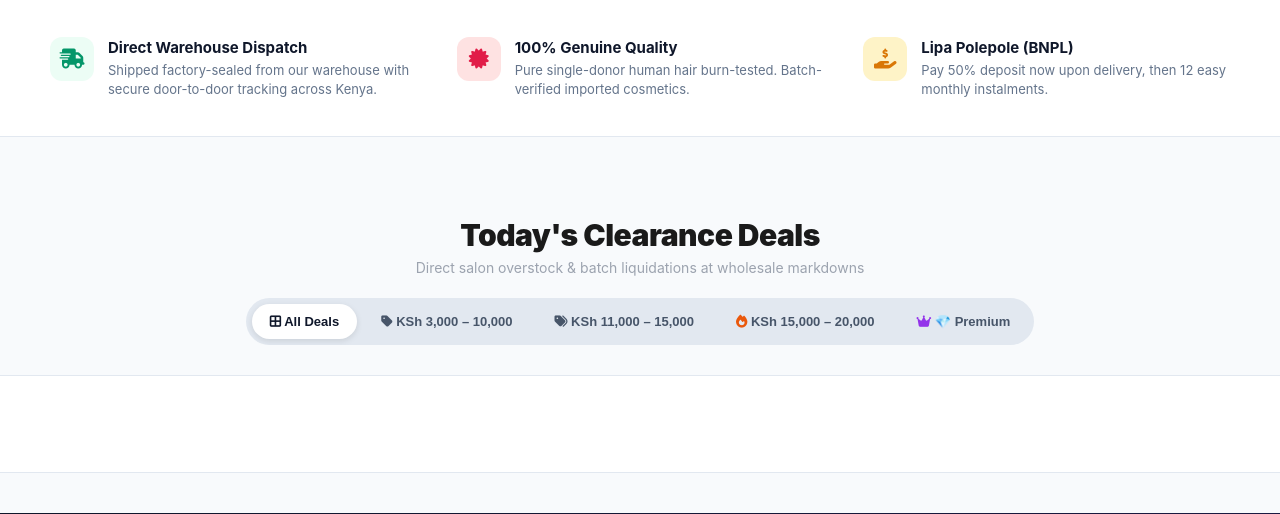
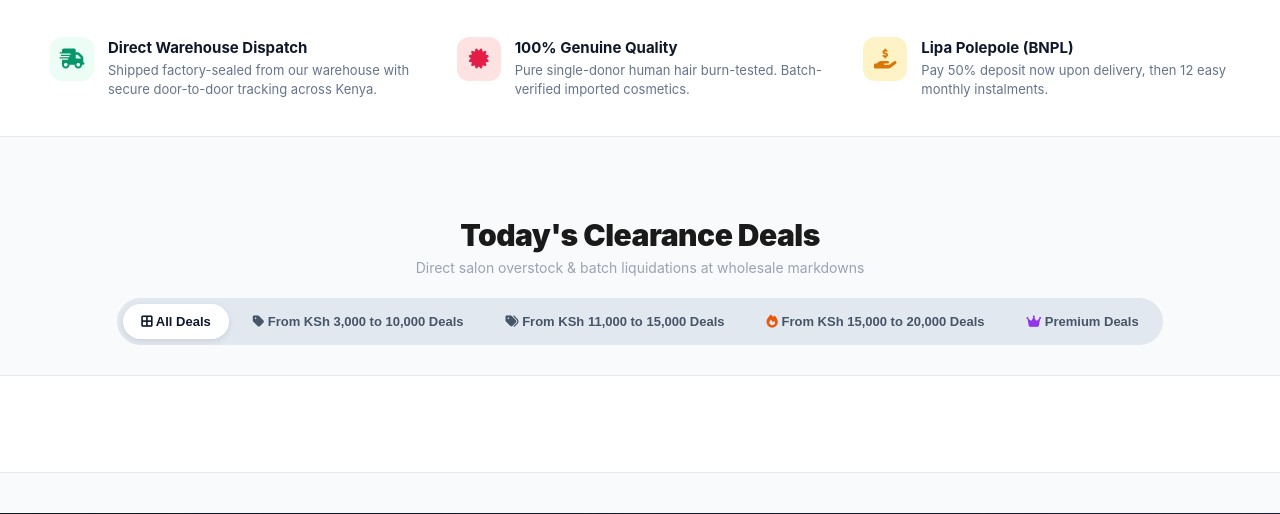
Before and after one commit to Leneyv/Clearance-Deal, a WordPress theme: template wp-content/themes/clearance-deal/front-page.php in a window 1280 px wide. Shown: the part 864-1378 px from the top of the page. Run offline with PHP 8.4 and a stand-in for WordPress, Linux system fonts and the light colour scheme; the site name, menu and one post (Sample post) are stand-ins, and other content is empty; some libraries are stand-ins or nearby versions.

Commit message:
fix(ui): remove pricing category badges from products and update category headlines to From KSh X to Y Deals

```diff
--- a/wp-content/themes/clearance-deal/front-page.php
+++ b/wp-content/themes/clearance-deal/front-page.php
@@ -142,16 +142,16 @@ get_header();
 				<i class="fa-solid fa-border-all"></i> All Deals
 			</button>
 			<button type="button" class="tab-filter-btn" data-cat="price-1" onclick="filterCategoryTab('price-1', this)" style="padding:10px 18px; border-radius:999px; font-size:13px; font-weight:700; border:none; cursor:pointer; background:transparent; color:#475569; transition:all 0.2s; white-space:nowrap;">
-				<i class="fa-solid fa-tag"></i> KSh 3,000 – 10,000
+				<i class="fa-solid fa-tag"></i> From KSh 3,000 to 10,000 Deals
 			</button>
 			<button type="button" class="tab-filter-btn" data-cat="price-2" onclick="filterCategoryTab('price-2', this)" style="padding:10px 18px; border-radius:999px; font-size:13px; font-weight:700; border:none; cursor:pointer; background:transparent; color:#475569; transition:all 0.2s; white-space:nowrap;">
-				<i class="fa-solid fa-tags"></i> KSh 11,000 – 15,000
+				<i class="fa-solid fa-tags"></i> From KSh 11,000 to 15,000 Deals
 			</button>
 			<button type="button" class="tab-filter-btn" data-cat="price-3" onclick="filterCategoryTab('price-3', this)" style="padding:10px 18px; border-radius:999px; font-size:13px; font-weight:700; border:none; cursor:pointer; background:transparent; color:#475569; transition:all 0.2s; white-space:nowrap;">
-				<i class="fa-solid fa-fire" style="color:#ea580c;"></i> KSh 15,000 – 20,000
+				<i class="fa-solid fa-fire" style="color:#ea580c;"></i> From KSh 15,000 to 20,000 Deals
 			</button>
 			<button type="button" class="tab-filter-btn" data-cat="premium" onclick="filterCategoryTab('premium', this)" style="padding:10px 18px; border-radius:999px; font-size:13px; font-weight:700; border:none; cursor:pointer; background:transparent; color:#475569; transition:all 0.2s; white-space:nowrap;">
-				<i class="fa-solid fa-crown" style="color:#9333ea;"></i> 💎 Premium
+				<i class="fa-solid fa-crown" style="color:#9333ea;"></i> Premium Deals
 			</button>
 		</div>
 	</div>
@@ -249,7 +249,7 @@ get_header();
 							<div class="tier-section-header" data-tier-header="price-1" style="grid-column: 1 / -1; margin: 10px 0 10px; padding: 14px 20px; background: #f8fafc; border-left: 4px solid #0f172a; border-radius: 8px; display: flex; align-items: center; justify-content: space-between; box-shadow: 0 1px 3px rgba(0,0,0,0.05);">
 								<div style="font-weight: 800; font-size: 16px; color: #0f172a; display: flex; align-items: center; gap: 8px;">
 									<i class="fa-solid fa-tag" style="color: #0f172a;"></i>
-									<span>1st Category: KSh 3,000 – 10,000 Deals</span>
+									<span>From KSh 3,000 to 10,000 Deals</span>
 								</div>
 								<span style="font-size: 12px; font-weight: 700; color: #475569; background: #e2e8f0; padding: 4px 10px; border-radius: 999px;">Under 10K</span>
 							</div>
@@ -259,7 +259,7 @@ get_header();
 							<div class="tier-section-header" data-tier-header="price-2" style="grid-column: 1 / -1; margin: 30px 0 10px; padding: 14px 20px; background: #f0fdf4; border-left: 4px solid #16a34a; border-radius: 8px; display: flex; align-items: center; justify-content: space-between; box-shadow: 0 1px 3px rgba(0,0,0,0.05);">
 								<div style="font-weight: 800; font-size: 16px; color: #166534; display: flex; align-items: center; gap: 8px;">
 									<i class="fa-solid fa-tags" style="color: #16a34a;"></i>
-									<span>2nd Category: KSh 11,000 – 15,000 Deals</span>
+									<span>From KSh 11,000 to 15,000 Deals</span>
 								</div>
 								<span style="font-size: 12px; font-weight: 700; color: #166534; background: #dcfce7; padding: 4px 10px; border-radius: 999px;">11K – 15K</span>
 							</div>
@@ -269,7 +269,7 @@ get_header();
 							<div class="tier-section-header" data-tier-header="price-3" style="grid-column: 1 / -1; margin: 30px 0 10px; padding: 14px 20px; background: #fff7ed; border-left: 4px solid #ea580c; border-radius: 8px; display: flex; align-items: center; justify-content: space-between; box-shadow: 0 1px 3px rgba(0,0,0,0.05);">
 								<div style="font-weight: 800; font-size: 16px; color: #9a3412; display: flex; align-items: center; gap: 8px;">
 									<i class="fa-solid fa-fire" style="color: #ea580c;"></i>
-									<span>3rd Category: KSh 15,000 – 20,000 Deals</span>
+									<span>From KSh 15,000 to 20,000 Deals</span>
 								</div>
 								<span style="font-size: 12px; font-weight: 700; color: #9a3412; background: #ffedd5; padding: 4px 10px; border-radius: 999px;">15K – 20K</span>
 							</div>
@@ -279,7 +279,7 @@ get_header();
 							<div class="tier-section-header" data-tier-header="premium" style="grid-column: 1 / -1; margin: 30px 0 10px; padding: 14px 20px; background: linear-gradient(135deg, #faf5ff 0%, #f3e8ff 100%); border-left: 4px solid #9333ea; border-radius: 8px; display: flex; align-items: center; justify-content: space-between; box-shadow: 0 1px 3px rgba(0,0,0,0.05);">
 								<div style="font-weight: 800; font-size: 16px; color: #6b21a8; display: flex; align-items: center; gap: 8px;">
 									<i class="fa-solid fa-crown" style="color: #9333ea;"></i>
-									<span>4th Category: 💎 Premium Clearance Deals</span>
+									<span>From KSh 20,000 &amp; Above – Premium Deals</span>
 								</div>
 								<span style="font-size: 12px; font-weight: 800; color: #7e22ce; background: #f5d0fe; padding: 4px 10px; border-radius: 999px;">Premium Tier</span>
 							</div>
@@ -328,16 +328,6 @@ get_header();
 							<?php endif; ?>
 							<?php if ( ! $in_stock ) : ?>
 								<div class="badge-clearance"><?php esc_html_e( 'Sold Out', 'clearance-deal' ); ?></div>
-							<?php endif; ?>
-
-							<?php if ( $is_premium ) : ?>
-								<span style="position:absolute; bottom:10px; left:10px; background:linear-gradient(135deg, #7c3aed 0%, #ec4899 100%); color:#fff; font-size:11px; font-weight:800; padding:4px 9px; border-radius:4px; text-transform:uppercase; box-shadow:0 2px 8px rgba(124,58,237,0.4); letter-spacing:0.5px;">
-									<i class="fa-solid fa-crown" style="margin-right:3px;"></i> Premium
-								</span>
-							<?php else : ?>
-								<span style="position:absolute; bottom:10px; left:10px; background:rgba(15,23,42,0.85); color:#fff; font-size:11px; font-weight:700; padding:3px 8px; border-radius:4px; text-transform:uppercase;">
-									<?php echo esc_html( $tier_pill_label ); ?>
-								</span>
 							<?php endif; ?>
 						</div>
 
```
